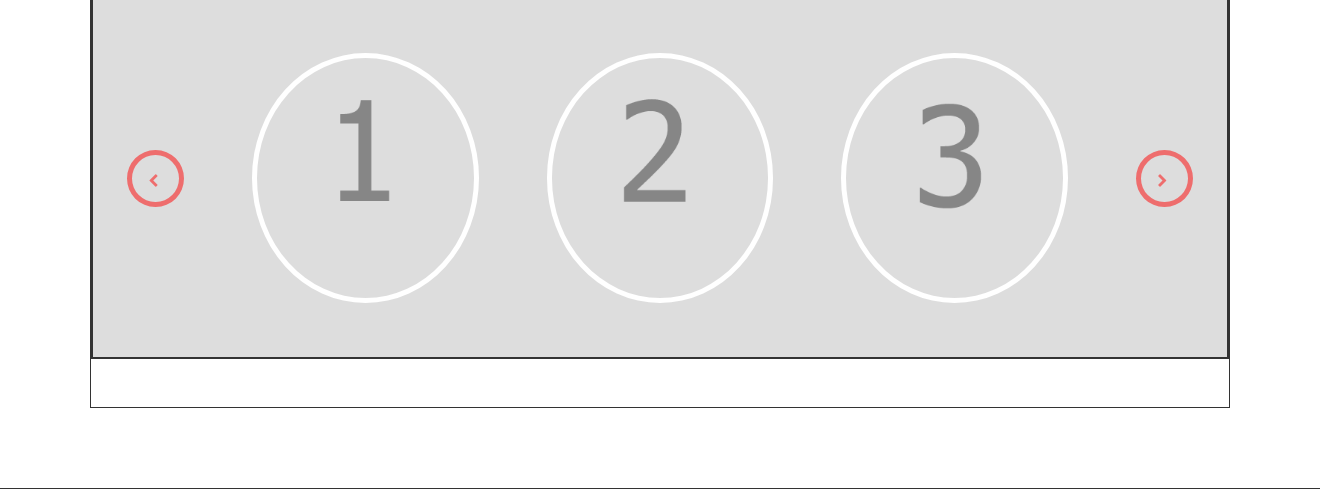
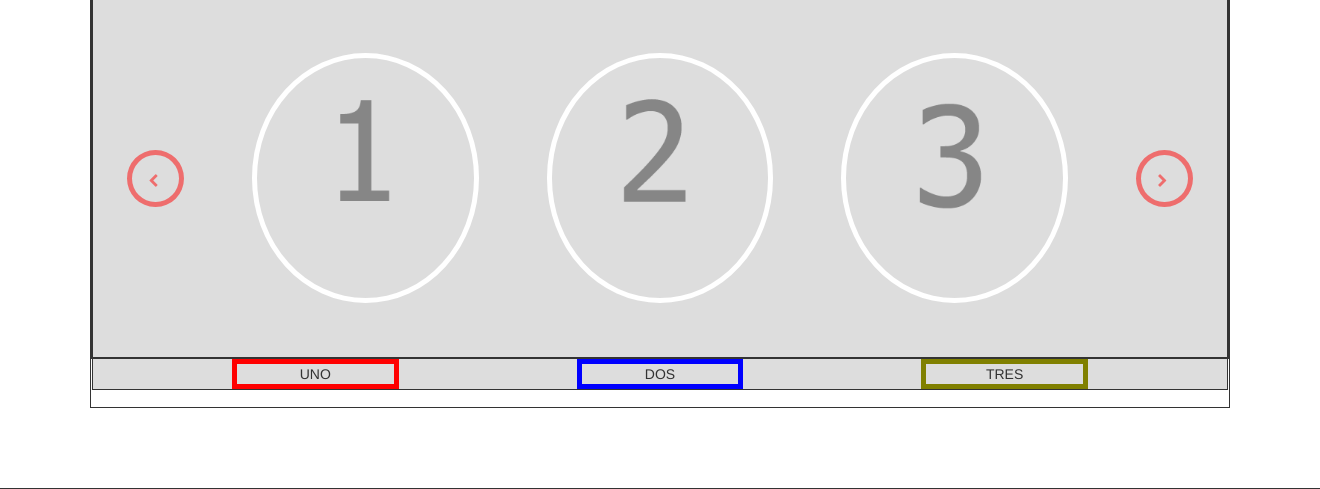
Before and after one commit to Cero-K/plantilla_dulcinita, a PHP site: page / in a window 1320 px wide. Shown: the part 4074-4563 px from the top of the page. Run offline with PHP 8.4, Linux system fonts and the light colour scheme; some libraries are stand-ins or nearby versions; some web fonts are replaced.

Commit message:
Slider promociones avance2

```diff
--- a/assets/css/layout/5.promociones.css
+++ b/assets/css/layout/5.promociones.css
@@ -156,3 +156,77 @@
   width: 100%;
   height: 100%;
 }
+/* SLIDER LETRAS DE PRODUCTOS */
+.pie-slider-promociones{
+	display: flex;
+	justify-content: space-around;
+	align-items: center;
+	border: solid 1px;
+	background-color: #ddd;
+	padding-left: 50px;
+	padding-right: 50px;
+}
+
+/*SLIDER 5*/
+#contenedor_slider5-promociones{
+/*	height: 70%;
+	width: 20%;*/
+	border: solid 5px red;
+
+	overflow: hidden;
+}
+.slider5-promociones {
+  display: flex;
+  width: 400%;
+}
+.slider__section5-promociones{
+  width: 100%;
+  display: flex;
+  justify-content: center;
+}
+.slider__section5-promociones img {
+  width: 100%;
+  height: 100%;
+}
+/*SLIDER 6*/
+#contenedor_slider6-promociones{
+/*	height: 70%;
+	width: 20%;*/
+	border: solid 5px blue;
+
+	overflow: hidden;
+}
+.slider6-promociones {
+  display: flex;
+  width: 400%;
+}
+.slider__section6-promociones{
+  width: 100%;
+  display: flex;
+  justify-content: center;
+}
+.slider__section6-promociones img {
+  width: 100%;
+  height: 100%;
+}
+/*SLIDER 7*/
+#contenedor_slider7-promociones{
+/*	height: 70%;
+	width: 20%;*/
+	border: solid 5px olive;
+
+	overflow: hidden;
+}
+.slider7-promociones {
+  display: flex;
+  width: 400%;
+}
+.slider__section7-promociones{
+  width: 100%;
+  display: flex;
+  justify-content: center;
+}
+.slider__section7-promociones img {
+  width: 100%;
+  height: 100%;
+}
--- a/assets/js/slider-home/slider-promociones.js
+++ b/assets/js/slider-home/slider-promociones.js
@@ -3,6 +3,10 @@ var slider1_promociones = $('#slider1-promociones');
 var slider2_promociones = $('#slider2-promociones');
 var slider3_promociones = $('#slider3-promociones');
 var slider4_promociones = $('#slider4-promociones');
+
+var slider5_promociones = $('#slider5-promociones');
+var slider6_promociones = $('#slider6-promociones');
+var slider7_promociones = $('#slider7-promociones');
 
 //almacenar botones
 var nextPromociones = $('#btn-next-promociones');
@@ -14,11 +18,19 @@ $('#slider2-promociones .slider__section2-promociones:last').insertBefore('#slid
 $('#slider3-promociones .slider__section3-promociones:last').insertBefore('#slider3-promociones .slider__section3-promociones:first');
 $('#slider4-promociones .slider__section4-promociones:last').insertBefore('#slider4-promociones .slider__section4-promociones:first');
 
+$('#slider5-promociones .slider__section5-promociones:last').insertBefore('#slider5-promociones .slider__section5-promociones:first');
+$('#slider6-promociones .slider__section6-promociones:last').insertBefore('#slider6-promociones .slider__section6-promociones:first');
+$('#slider7-promociones .slider__section7-promociones:last').insertBefore('#slider7-promociones .slider__section7-promociones:first');
+
 //mostrar la primera imagen con un margen de -100%
 slider1_promociones.css('margin-left', '-'+100+'%');
 slider2_promociones.css('margin-left', '-'+100+'%');
 slider3_promociones.css('margin-left', '-'+100+'%');
 slider4_promociones.css('margin-left', '-'+100+'%');
+
+slider5_promociones.css('margin-left', '-'+100+'%');
+slider6_promociones.css('margin-left', '-'+100+'%');
+slider7_promociones.css('margin-left', '-'+100+'%');
 
 function moverDerecha_promociones() {
 	slider1_promociones.animate({
@@ -47,6 +59,24 @@ function moverDerecha_promociones() {
 	} ,1000, function(){
 		$('#slider4-promociones .slider__section4-promociones:first').insertAfter('#slider4-promociones .slider__section4-promociones:last');
 		slider4_promociones.css('margin-left', '-'+100+'%');
+	});
+	slider5_promociones.animate({
+		marginLeft:'-'+200+'%'
+	} ,1000, function(){
+		$('#slider5-promociones .slider__section5-promociones:first').insertAfter('#slider5-promociones .slider__section5-promociones:last');
+		slider5_promociones.css('margin-left', '-'+100+'%');
+	});
+	slider6_promociones.animate({
+		marginLeft:'-'+200+'%'
+	} ,1000, function(){
+		$('#slider6-promociones .slider__section6-promociones:first').insertAfter('#slider6-promociones .slider__section6-promociones:last');
+		slider6_promociones.css('margin-left', '-'+100+'%');
+	});
+	slider7_promociones.animate({
+		marginLeft:'-'+200+'%'
+	} ,1000, function(){
+		$('#slider7-promociones .slider__section7-promociones:first').insertAfter('#slider7-promociones .slider__section7-promociones:last');
+		slider7_promociones.css('margin-left', '-'+100+'%');
 	});
 }
 
@@ -78,6 +108,24 @@ function moverIzquierda_promociones() {
 		$('#slider4-promociones .slider__section4-promociones:last').insertBefore('#slider4-promociones .slider__section4-promociones:first');
 		slider4_promociones.css('margin-left', '-'+100+'%');
 	});
+	slider5_promociones.animate({
+		marginLeft:0
+	} ,700, function(){
+		$('#slider5-promociones .slider__section5-promociones:last').insertBefore('#slider5-promociones .slider__section5-promociones:first');
+		slider5_promociones.css('margin-left', '-'+100+'%');
+	});
+	slider6_promociones.animate({
+		marginLeft:0
+	} ,700, function(){
+		$('#slider6-promociones .slider__section6-promociones:last').insertBefore('#slider6-promociones .slider__section6-promociones:first');
+		slider6_promociones.css('margin-left', '-'+100+'%');
+	});
+	slider7_promociones.animate({
+		marginLeft:0
+	} ,700, function(){
+		$('#slider7-promociones .slider__section7-promociones:last').insertBefore('#slider7-promociones .slider__section7-promociones:first');
+		slider7_promociones.css('margin-left', '-'+100+'%');
+	});
 }
 
 function autoplay_promociones() {
--- a/index.html
+++ b/index.html
@@ -422,6 +422,72 @@
           <i class="fa fa-chevron-right" style="margin-left: 35%; margin-top: 10%" aria-hidden="true"></i>
         </div>
       </div>
+      <div class="pie-slider-promociones">
+        <div id="contenedor_slider5-promociones">
+          <div id="slider5-promociones" class="slider5-promociones">
+            <section class="slider__section5-promociones">
+                <!-- <img src="imagenes-slider/3.png"> -->
+                uno
+            </section>
+              <section class="slider__section5-promociones">
+                <!-- <img src="imagenes-slider/4.png"> -->
+                dos
+              </section>
+              <section class="slider__section5-promociones">
+                <!-- <img src="imagenes-slider/1.png"> -->
+                tres
+              </section>
+              <section class="slider__section5-promociones">
+                <!-- <img src="imagenes-slider/2.png"> -->
+                cuatro
+              </section>
+          </div>
+        </div>
+        <div id="contenedor_slider6-promociones">
+          <div id="slider6-promociones" class="slider6-promociones">
+            <section class="slider__section6-promociones">
+                <!-- <img src="imagenes-slider/3.png"> -->
+                dos
+            </section>
+              <section class="slider__section6-promociones">
+                <!-- <img src="imagenes-slider/4.png"> -->
+                tres
+              </section>
+              <section class="slider__section6-promociones">
+                <!-- <img src="imagenes-slider/1.png"> -->
+                cuatro
+              </section>
+              <section class="slider__section6-promociones">
+                <!-- <img src="imagenes-slider/2.png"> -->
+                uno
+              </section>
+          </div>
+        </div>
+        <div id="contenedor_slider7-promociones">
+          <div id="slider7-promociones" class="slider7-promociones">
+            <section class="slider__section7-promociones">
+                <!-- <img src="imagenes-slider/3.png"> -->
+                tres
+            </section>
+              <section class="slider__section7-promociones">
+                <!-- <img src="imagenes-slider/4.png"> -->
+                cuatro
+              </section>
+              <section class="slider__section7-promociones">
+                <!-- <img src="imagenes-slider/1.png"> -->
+                uno
+              </section>
+              <section class="slider__section7-promociones">
+                <!-- <img src="imagenes-slider/2.png"> -->
+                dos
+              </section>
+          </div>
+        </div>
+
+        <!-- <p>uno</p>
+        <p>dos</p>
+        <p>tres</p> -->
+      </div>
     </div>
   </div>
 </section>
```
